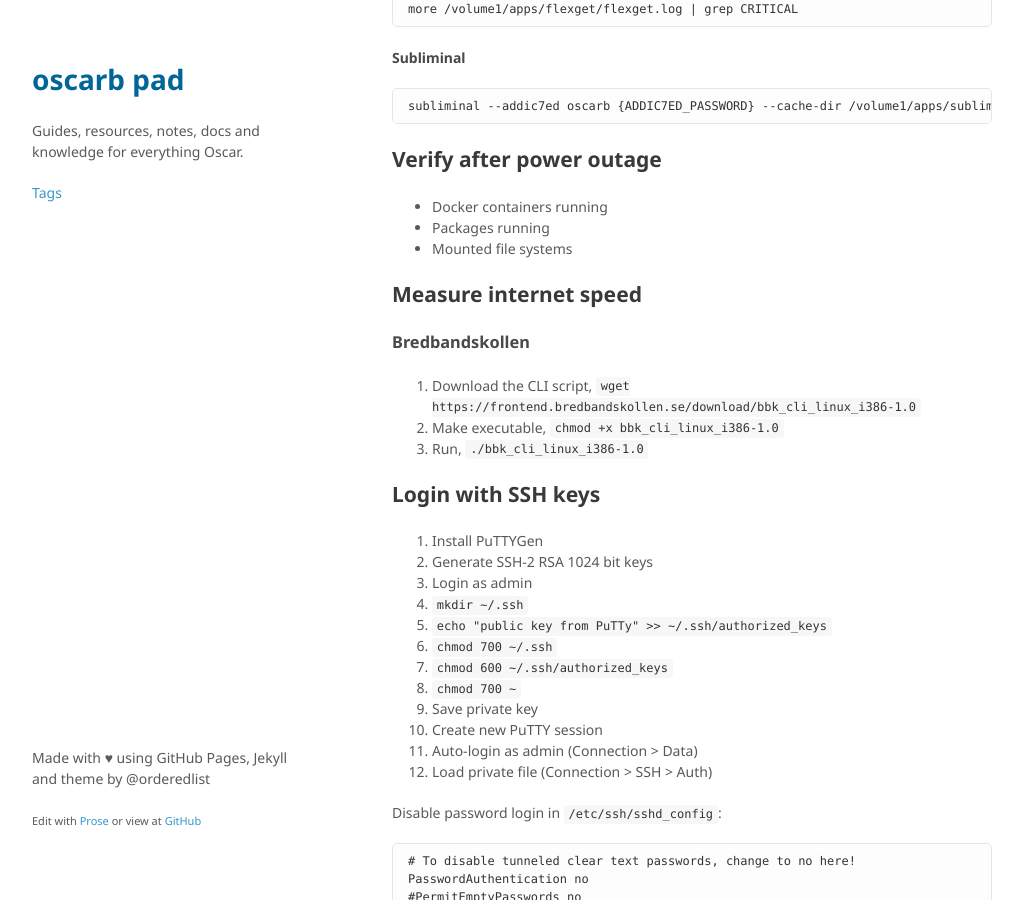
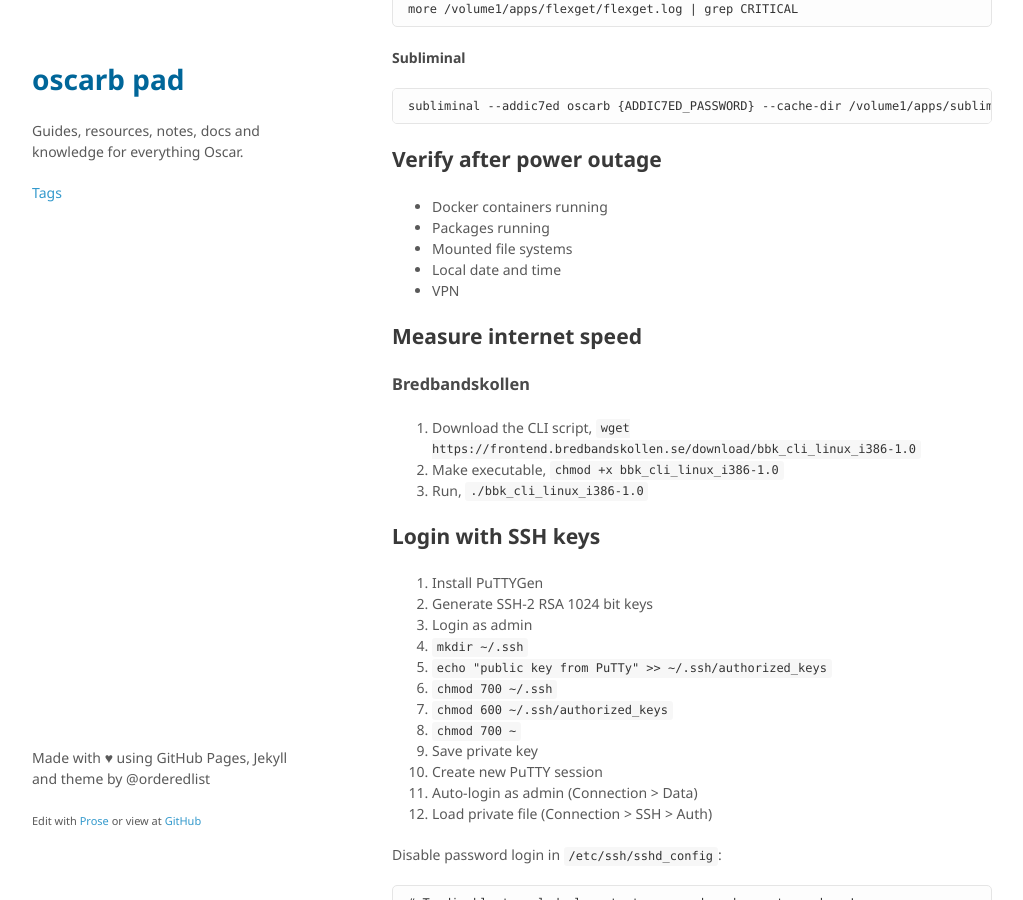
Before and after one commit to oscarb/pad, a Jekyll site: the page built from _docs/ds713.md, in a window 1280 px wide and 900 px high, scrolled down 5373 px. Shown: the whole window, without its empty margins (128-1151 px from the left). Built offline with Jekyll 4.4.1, drawn with Linux system fonts in a browser that asks for light colours; some web fonts are replaced.

Commit message:
Update ds713.md

```diff
--- a/_docs/ds713.md
+++ b/_docs/ds713.md
@@ -202,6 +202,8 @@ See `/etc/rc.local`
 * Docker containers running
 * Packages running
 * Mounted file systems
+* Local date and time
+* VPN
 
 ## Measure internet speed
 
```
